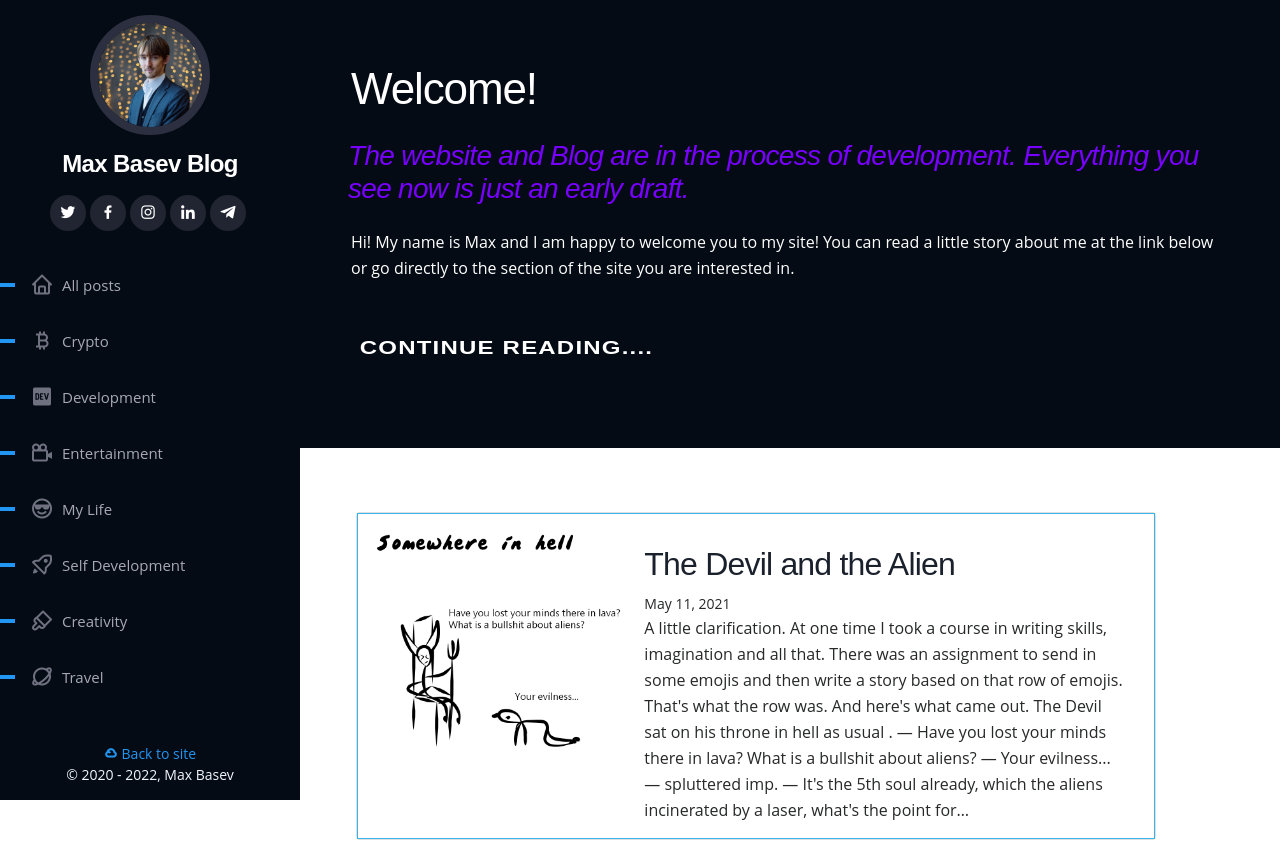
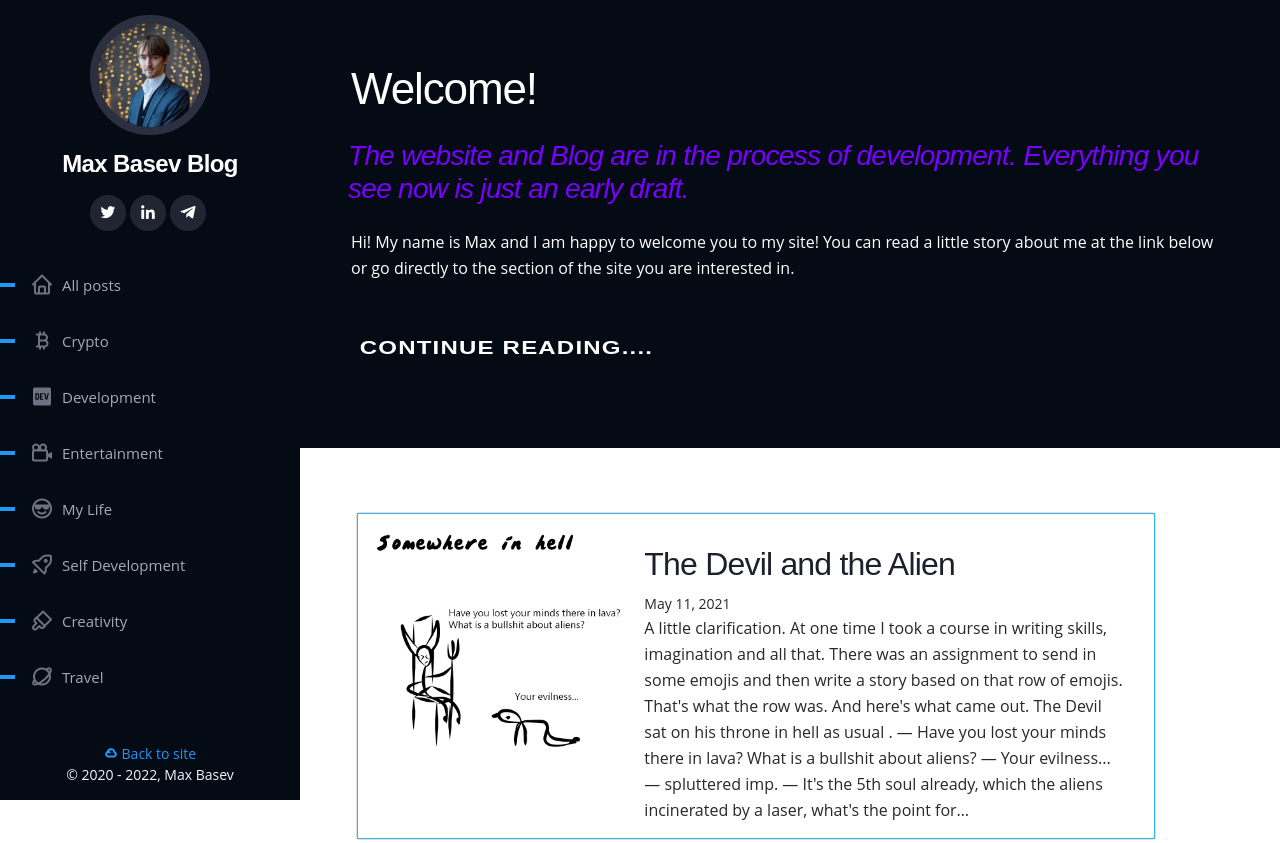
Before and after one commit to MaxBasev/Old-Blog-maxbasev-com, a Gatsby site: page / in a window 1280 px wide. Shown: the top 843 px of the page. Built offline with nearby package versions, Linux system fonts and the light colour scheme; Gatsby itself is replaced by a stand-in of ours; some packages are replaced by stand-ins of ours.

Commit message:
del terror >_<

```diff
--- a/src/components/header.js
+++ b/src/components/header.js
@@ -22,12 +22,12 @@ const AppHeader = () => {
             <a href="https://twitter.com/maxbasev" className="twitter">
               <i className="bx bxl-twitter"></i>
             </a>
-            <a href="https://www.facebook.com/maxim.basev" className="facebook">
+            {/* <a href="https://www.facebook.com/maxim.basev" className="facebook">
               <i className="bx bxl-facebook"></i>
             </a>
             <a href="https://www.instagram.com/maxbasev/" className="instagram">
               <i className="bx bxl-instagram"></i>
-            </a>
+            </a> */}
             <a
               href="https://www.linkedin.com/in/maxim-basev/"
               className="linkedin"
```
